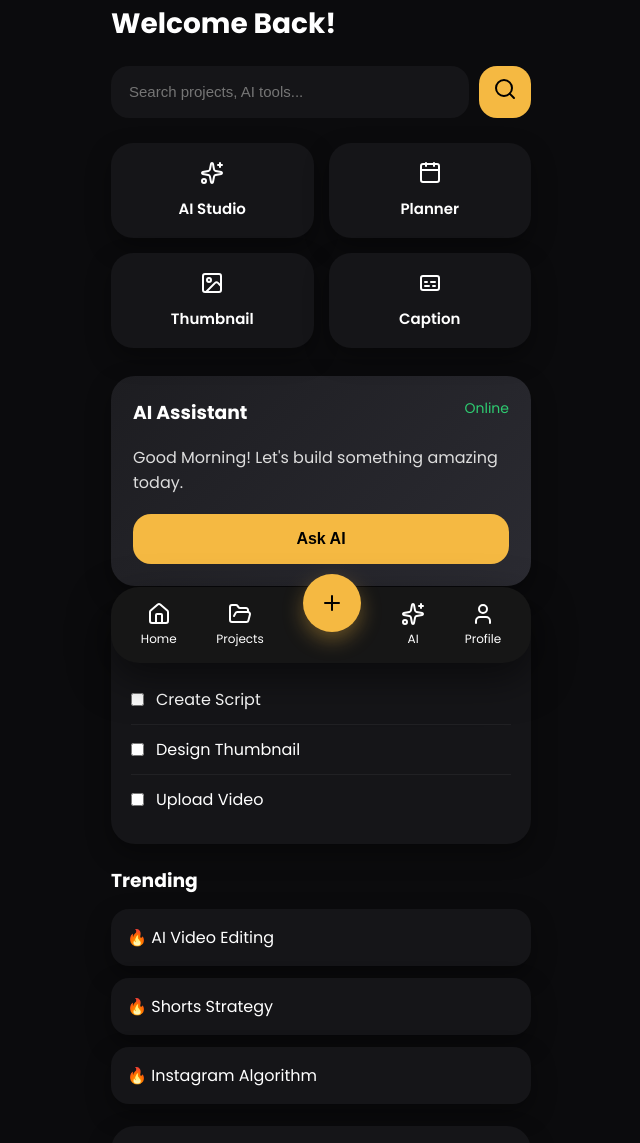
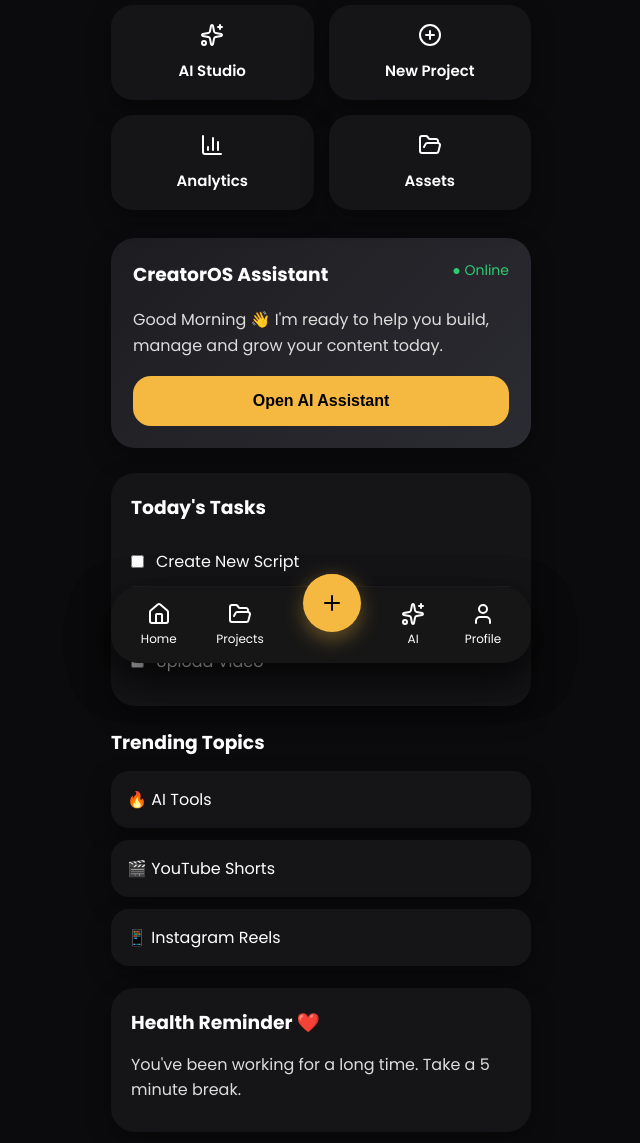
Before and after one commit to tnainsi-hub/creatoros-ai, a website: page index.html in a window 1280 px wide. Shown: the part 117-1260 px from the top of the page, without its empty margins (319-959 px from the left). Drawn offline with nearby package versions, Linux system fonts and the light colour scheme.

Commit message:
Update index.html

```diff
--- a/index.html
+++ b/index.html
@@ -18,7 +18,230 @@
 <body>
 
 <div class="phone">
+<!-- SEARCH -->
 
+<section class="search-box">
+
+<input
+type="text"
+placeholder="Search projects, AI tools..."
+>
+
+<button>
+<i data-lucide="search"></i>
+</button>
+
+</section>
+
+
+
+<!-- QUICK ACTIONS -->
+
+<section class="quick-actions">
+
+<div class="action-card">
+
+<i data-lucide="sparkles"></i>
+
+<span>AI Studio</span>
+
+</div>
+
+
+
+<div class="action-card">
+
+<i data-lucide="plus-circle"></i>
+
+<span>New Project</span>
+
+</div>
+
+
+
+<div class="action-card">
+
+<i data-lucide="bar-chart-3"></i>
+
+<span>Analytics</span>
+
+</div>
+
+
+
+<div class="action-card">
+
+<i data-lucide="folder-open"></i>
+
+<span>Assets</span>
+
+</div>
+
+</section>
+
+
+
+<!-- AI ASSISTANT -->
+
+<section class="assistant">
+
+<div class="assistant-header">
+
+<h3>CreatorOS Assistant</h3>
+
+<span>● Online</span>
+
+</div>
+
+<p>
+
+Good Morning 👋
+
+I'm ready to help you build, manage and grow your content today.
+
+</p>
+
+<button>
+
+Open AI Assistant
+
+</button>
+
+</section>
+
+
+
+<!-- TODAY TASK -->
+
+<section class="tasks">
+
+<h3>Today's Tasks</h3>
+
+<div class="task">
+
+<input type="checkbox">
+
+<span>Create New Script</span>
+
+</div>
+
+<div class="task">
+
+<input type="checkbox">
+
+<span>Design Thumbnail</span>
+
+</div>
+
+<div class="task">
+
+<input type="checkbox">
+
+<span>Upload Video</span>
+
+</div>
+
+</section>
+
+
+
+<!-- TRENDING -->
+
+<section class="trending">
+
+<h3>Trending Topics</h3>
+
+<div class="trend-card">
+
+🔥 AI Tools
+
+</div>
+
+<div class="trend-card">
+
+🎬 YouTube Shorts
+
+</div>
+
+<div class="trend-card">
+
+📱 Instagram Reels
+
+</div>
+
+</section>
+
+
+
+<!-- HEALTH -->
+
+<section class="health">
+
+<h3>Health Reminder ❤️</h3>
+
+<p>
+
+You've been working for a long time.
+
+Take a 5 minute break.
+
+</p>
+
+</section>
+
+
+
+<!-- BOTTOM NAVIGATION -->
+
+<nav class="bottom-nav">
+
+<a href="#">
+
+<i data-lucide="house"></i>
+
+Home
+
+</a>
+
+
+
+<a href="#">
+
+<i data-lucide="folder"></i>
+
+Projects
+
+</a>
+
+
+
+<a class="center" href="#">
+
++
+
+</a>
+
+
+
+<a href="#">
+
+<i data-lucide="sparkles"></i>
+
+AI
+
+</a>
+
+
+
+<a href="#">
+
+<i data-lucide="user"></i>
+
+Profile
+
+</a>
+
+</nav>
 <!-- TOP BAR -->
 
 <header class="topbar">
@@ -304,6 +527,8 @@ greeting="🌙 Good Night";
 document.getElementById("greeting").innerText=greeting;
 
 </script>
-
+<script>
+lucide.createIcons();
+</script>
 </body>
 </html>
```
